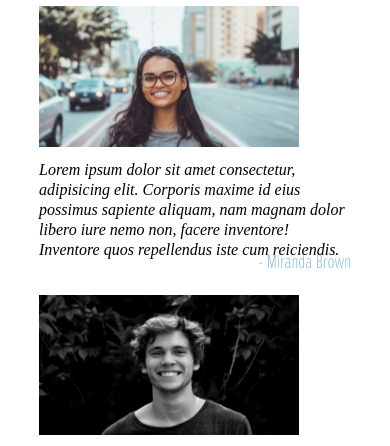
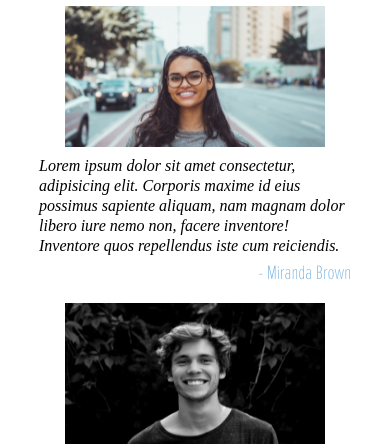
Before and after one commit to jbutlerj/homework-five, a plain HTML site: page about.html in a window 390 px wide. Shown: the part 435-881 px from the top of the page. Drawn offline with Linux system fonts and the light colour scheme; a web font is replaced by a local one.

Commit message:
Second commit
adjusted quote container styling/structure on about.html for 320-480px media query

```diff
--- a/scss/about/about.scss
+++ b/scss/about/about.scss
@@ -99,13 +99,28 @@ and (max-width: 480px) {
         .container {
             width: 100%;
             flex-direction: column;
-            margin-bottom: 6%;
+            margin-bottom: 10%;
 
             .image{
+                display: flex;
+                align-items: center;
+                width: 100%;
 
                 img {
                     padding-right: 0;
                     padding-bottom: 3%;
+                    margin: 0 auto;
+                }
+            }
+
+            .quote-container {
+
+                .quote {
+                    height: 90%;
+                }
+
+                .name {
+                    height: 10%;
                 }
             }
         }
```
Also changed, not shown: css/styles.css.
